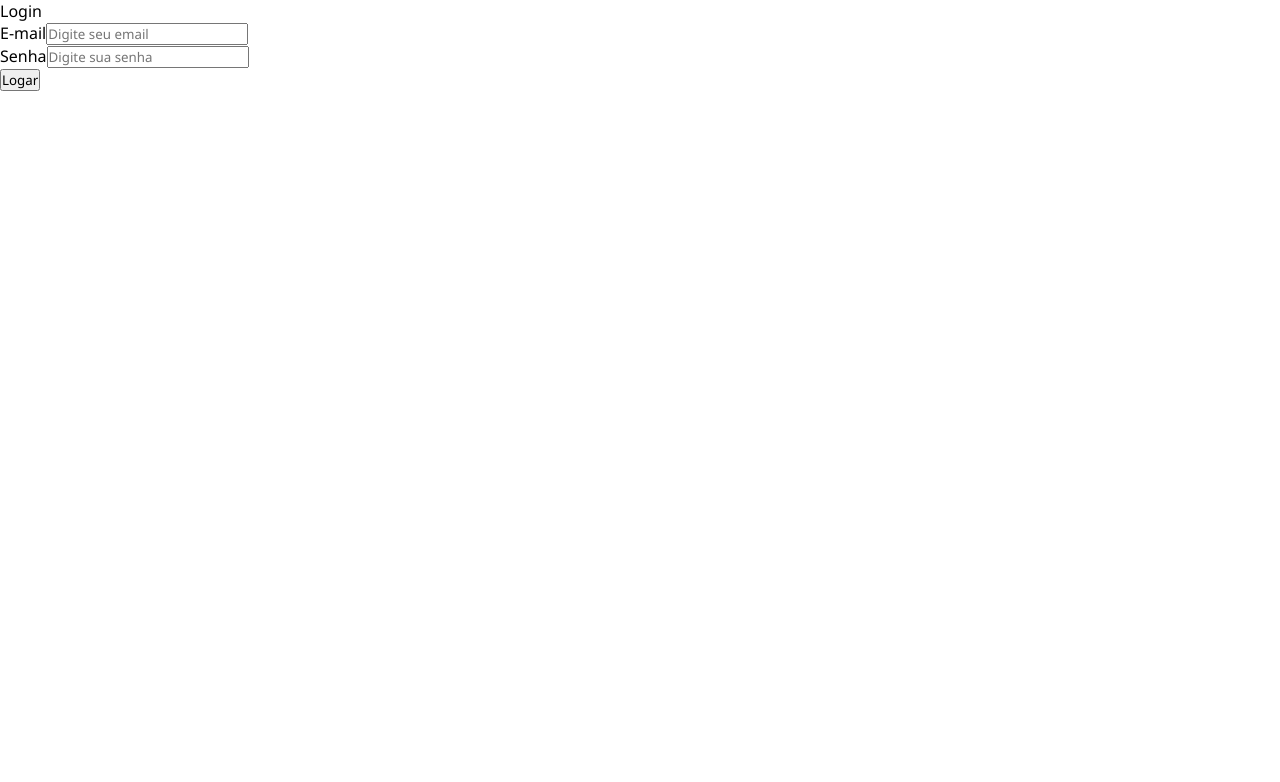
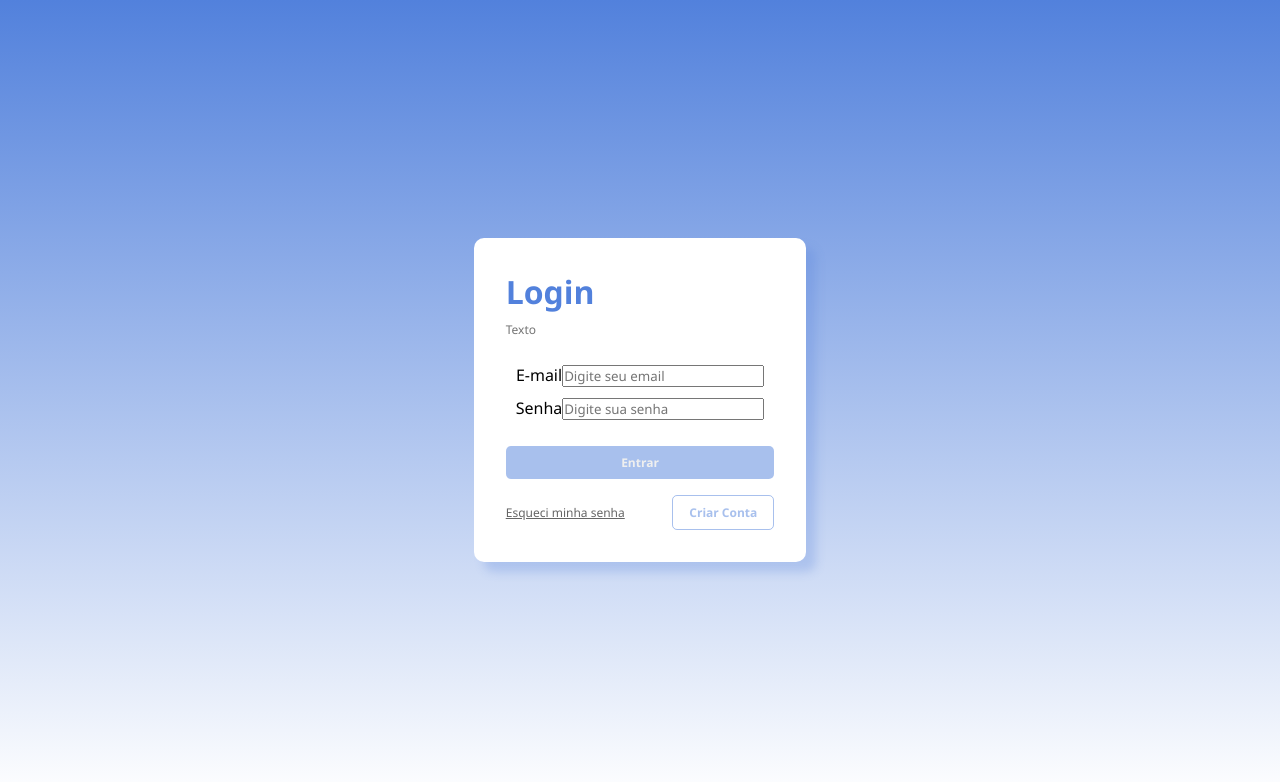
Before and after one commit to CesarNahra/user-ceps, a React (Vite) app: page / in a window 1280 px wide. Shown: the top 782 px of the page. Built offline with nearby package versions, Linux system fonts and the light colour scheme.

Commit message:
concluido a funcionalidade do form de login

```diff
--- a/src/components/Form/Login/Login.component.jsx
+++ b/src/components/Form/Login/Login.component.jsx
@@ -1,26 +1,55 @@
 import { useNavigate } from "react-router-dom"
+import * as Styled from './Login.style'
+import { useState } from "react";
 
 export const FormLoginComponent = () => {
+
+  const [data, setData] = useState({
+    email: '',
+    password: '',
+  });
+
   const navigate = useNavigate();
+
+  const isDisabled = () => {
+    return !data.email || !data.password || !data.email.includes('@') || !data.password.length < 8;
+  }
+
+  const handleInput = (e) => {
+    e.preventDefault();
+    const {value, id} = e.target;
+
+    setData({...data, [id]: value})
+  }
 
   const redirectToHome = () => {
     navigate('/home')
   }
 
-  return(
-    <form onSubmit={redirectToHome}>
-      <legend>Login</legend>
+  return (
+    <Styled.Form onSubmit={redirectToHome}>
+      <Styled.Header>
+        <Styled.Title>Login</Styled.Title>
+        <Styled.SubTitle>Texto</Styled.SubTitle>
+      </Styled.Header>
 
+      <Styled.InputGroup>
         <div className="input-group">
           <label htmlFor="email">E-mail</label>
-        <input type="email" id="email" placeholder="Digite seu email"/>
+          <input type="email" id="email" onInput={handleInput} placeholder="Digite seu email" />
         </div>
         <div className="input-group">
           <label htmlFor="password">Senha</label>
-        <input type="password" id="password" placeholder="Digite sua senha"/>
+          <input type="password" id="password" onInput={handleInput} placeholder="Digite sua senha" />
         </div>
+      </Styled.InputGroup>
 
-      <button type="submit">Logar</button>
-    </form>
+      <Styled.Button type="submit" disabled={isDisabled()}>Entrar</Styled.Button>
+
+      <Styled.Action>
+        <Styled.EsqueciSenha href="">Esqueci minha senha</Styled.EsqueciSenha>
+        <Styled.Button $outlined={true} type="button">Criar Conta</Styled.Button>
+      </Styled.Action>
+    </Styled.Form>
   )
 }
--- a/src/components/Form/Login/Login.style.jsx
+++ b/src/components/Form/Login/Login.style.jsx
@@ -0,0 +1,98 @@
+import styled from 'styled-components';
+import PropTypes from 'prop-types';
+
+export const Form = styled.form`
+    display: inline-flex;
+    padding: 32px;
+    flex-direction: column;
+    justify-content: center;
+    align-items: flex-start;
+    gap: 16px;
+    border-radius: 10px;
+    background: #FFF;
+    box-shadow: 10px 10px 10px 0px rgba(82, 129, 220, 0.25);
+`
+
+export const Header = styled.div`
+    display: flex;
+    flex-direction: column;
+    justify-content: center;
+    align-items: flex-start;
+    gap: 8px;
+    align-self: stretch;
+`
+
+export const InputGroup = styled.div`
+    display: flex;
+    padding: 10px;
+    flex-direction: column;
+    justify-content: center;
+    align-items: center;
+    gap: 10px;
+`
+
+export const Button = styled.button`
+    display: flex;
+    padding: 8px 16px;
+    justify-content: center;
+    align-items: flex-start;
+    align-self: stretch;
+    display: flex;
+    padding: 8px 16px;
+    justify-content: center;
+    align-items: flex-start;
+    align-self: stretch;
+    border-radius: 5px;
+    background: ${({$outlined}) => {return $outlined ? 'transparent' : 'rgba(82, 129, 220, 0.50)'}};
+    border: ${({$outlined}) => {return !$outlined ? 'none' : '1px solid rgba(82, 129, 220, 0.50)'}};
+
+    color: ${({$outlined}) => {return !$outlined ? '#efefef' : 'rgba(82, 129, 220, 0.50)'}};
+    font-family: Segoe UI;
+    font-size: 12px;
+    font-style: normal;
+    font-weight: 700;
+    line-height: normal;
+
+    &:disabled {
+        cursor: not-allowed;
+    }
+`
+
+Button.propTypes = {
+    $outlined: PropTypes.bool
+}
+
+export const Action = styled.div`
+    display: flex;
+    justify-content: space-between;
+    align-items: center;
+    align-self: stretch;
+`
+
+export const Title = styled.legend`
+    color: #5281DC;
+    font-family: Segoe UI;
+    font-size: 32px;
+    font-style: normal;
+    font-weight: 700;
+    line-height: normal;
+`
+
+export const SubTitle = styled.p`
+    color: rgba(105, 105, 105, 0.93);
+    font-family: Segoe UI;
+    font-size: 12px;
+    font-style: normal;
+    font-weight: 400;
+    line-height: normal;
+`
+
+
+export const EsqueciSenha = styled.a`
+    color: #666;
+    font-family: Segoe UI;
+    font-size: 12px;
+    font-style: normal;
+    font-weight: 400;
+    line-height: normal;
+`
--- a/src/global.style.jsx
+++ b/src/global.style.jsx
@@ -8,4 +8,9 @@
         outline: none;
         font-family: 'Segoe UI', Arial, Helvetica, sans-serif;
     }
+
+    html, body, #root {
+        width: 100%;
+        height: 100%;
+    }
 `
--- a/src/pages/Login/Login.page.jsx
+++ b/src/pages/Login/Login.page.jsx
@@ -1,9 +1,10 @@
 import { FormLoginComponent } from "../../components/Form/Login/Login.component";
+import * as Styled from './Login.style'
 
 export const LoginPage = () => {
     return(
-        <>
+        <Styled.Login>
             <FormLoginComponent/>
-        </>
+        </Styled.Login>
     );
 }
--- a/src/pages/Login/Login.style.jsx
+++ b/src/pages/Login/Login.style.jsx
@@ -0,0 +1,10 @@
+import styled from 'styled-components'
+
+export const Login = styled.div`
+    display: flex;
+    width: 100%;
+    height: 100%;
+    justify-content: center;
+    align-items: center;
+    background: linear-gradient(180deg, #5281DC 0%, rgba(0, 87, 255, 0.00) 100%);
+`
```
Lines whose indentation alone changed are shown as unchanged.
